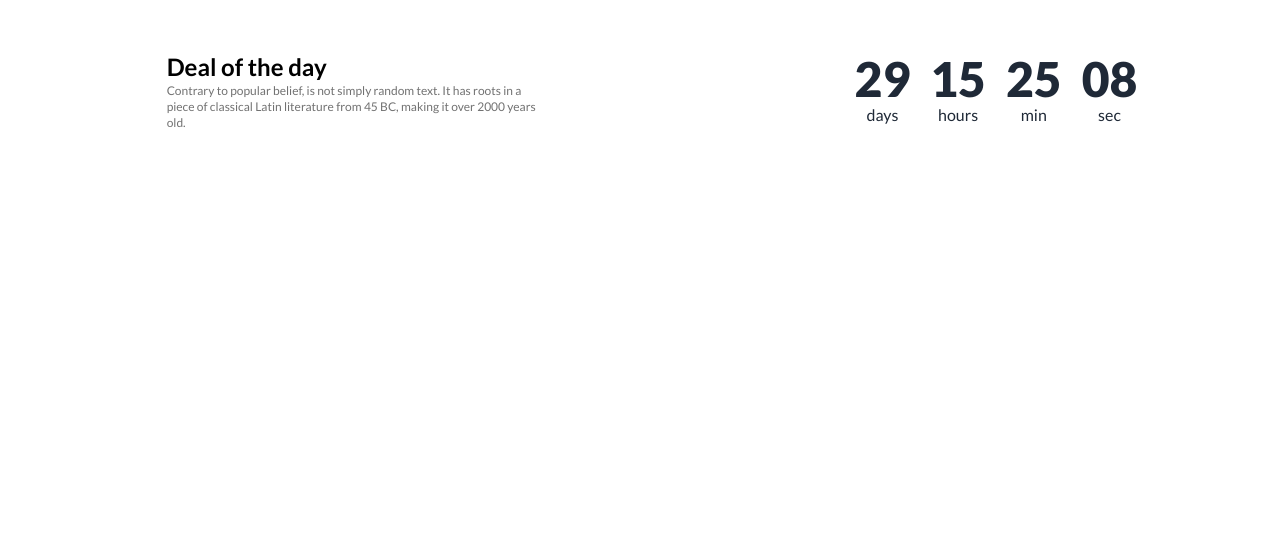
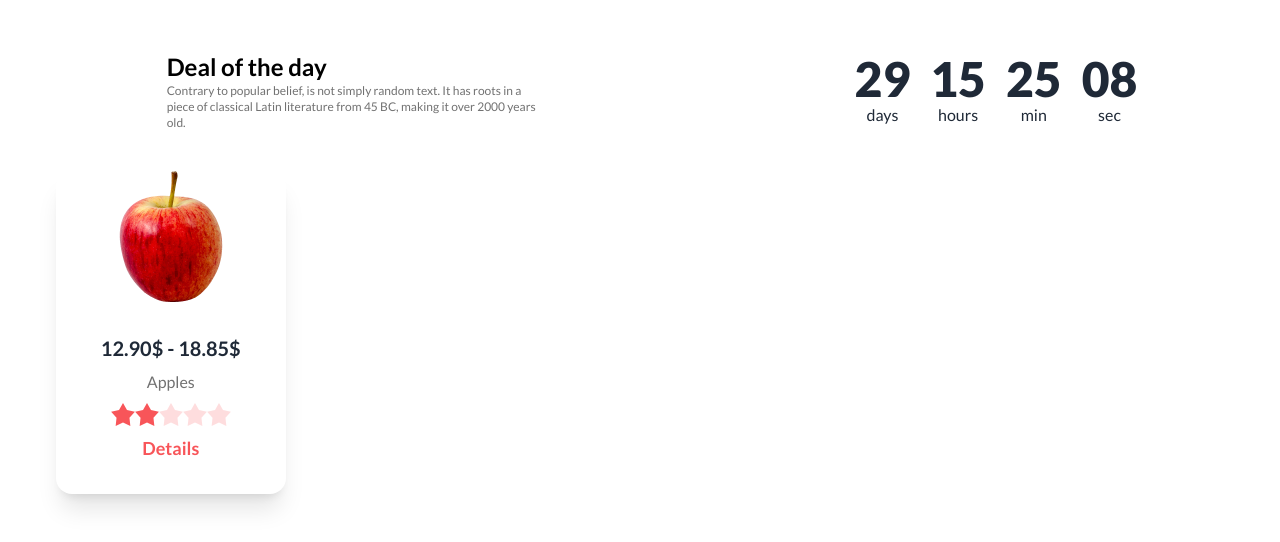
Before and after one commit to Shatab99/assignment-3, a plain HTML site: page index.html in a window 1280 px wide. Shown: the part 623-1165 px from the top of the page. Before the commit the page ends 802 px from the top, so only its background shows below. Drawn offline with nearby package versions, Linux system fonts and the light colour scheme.

Commit message:
Added a section but have some bugs

```diff
--- a/index.html
+++ b/index.html
@@ -172,12 +172,12 @@
     <main class="container mx-auto my-12">
         <!-- deal of the day -->
 
-        <section class="container">
+        <section class="container mx-auto">
             <div class="flex flex-col  items-center  lg:flex-row justify-around">
                 <div class="lg:w-1/3 px-6 ">
                     <h1 class="text-2xl text-black font-bold">Deal of the day</h1>
                     <p class="text-xs text-[#12121299]">Contrary to popular belief, is not simply random text. It has
-                        roots in a piece of classical  Latin literature from 45 BC, making it over 2000 years old.
+                        roots in a piece of classical Latin literature from 45 BC, making it over 2000 years old.
                     </p>
                 </div>
                 <!-- Clock -->
@@ -212,6 +212,66 @@
                 </div>
             </div>
 
+            <!-- adding rating card  -->
+            <div class="grid   grid-cols-1 md:grid-cols-2 lg:grid-cols-4  mt-10 text-center  ml-14">
+
+                <!-- card 1 -->
+                <div class="card w-3/4 bg-base-100 shadow-xl ">
+                    <figure><img src="images/fruit6.png" alt="Shoes" /></figure>
+                    <div class="card-body">
+                        <h2 class="card-title m-auto">12.90$ - 18.85$</h2>
+                        <p class="text-[#12121299]">Apples</p>
+                        <div class="rating m-auto ">
+                            <input type="radio " name="rating-2" class="mask mask-star-2 bg-[#F85559]" />
+                            <input type="radio" name="rating-2" class="mask mask-star-2 bg-[#F85559]" checked />
+                            <input type="radio" name="rating-2" class="mask mask-star-2 bg-[#F85559]" />
+                            <input type="radio" name="rating-2" class="mask mask-star-2 bg-[#F85559]" />
+                            <input type="radio" name="rating-2" class="mask mask-star-2 bg-[#F85559]" />
+                        </div>
+
+                        <div class="card-actions justify-center ">
+                            <!-- Open the modal using ID.showModal() method -->
+                            <button class="text-[#F85559] text-lg font-bold"
+                                onclick="my_modal_5.showModal()">Details</button>
+                            <dialog id="my_modal_5" class="modal modal-bottom sm:modal-middle">
+                                <form method="dialog" class="modal-box ">
+                                    <img src="images/fruit6.png" alt="" class="m-auto">
+                                    <h3 class="font-extrabold text-2xl">Apples</h3>
+                                    <p class="py-4 text-sm">Professional employees are there for you to pick the most
+                                        amazing and fresh fruits.</p>
+
+                                    <div class="rating">
+                                        <input type="radio" name="rating-2" class="mask mask-star-2 bg-[#F85559]" />
+                                        <input type="radio" name="rating-2" class="mask mask-star-2 bg-[#F85559]"
+                                            checked />
+                                        <input type="radio" name="rating-2" class="mask mask-star-2 bg-[#F85559]" />
+                                        <input type="radio" name="rating-2" class="mask mask-star-2 bg-[#F85559]" />
+                                        <input type="radio" name="rating-2" class="mask mask-star-2 bg-[#F85559]" />
+                                    </div>
+
+
+
+                                    <div class="modal-action justify-center">
+                                        <!-- if there is a button in form, it will close the modal -->
+                                        <button class="btn text-[#F85559] border-[#F85559]">Close</button>
+                                        <button class="btn text-white bg-[#F85559] ">buy now</button>
+                                    </div>
+                                </form>
+                            </dialog>
+                        </div>
+                    </div>
+                </div>
+
+
+
+
+
+                <!-- end of cards -->
+
+
+
+            </div>
+
         </section>
 
 
```
